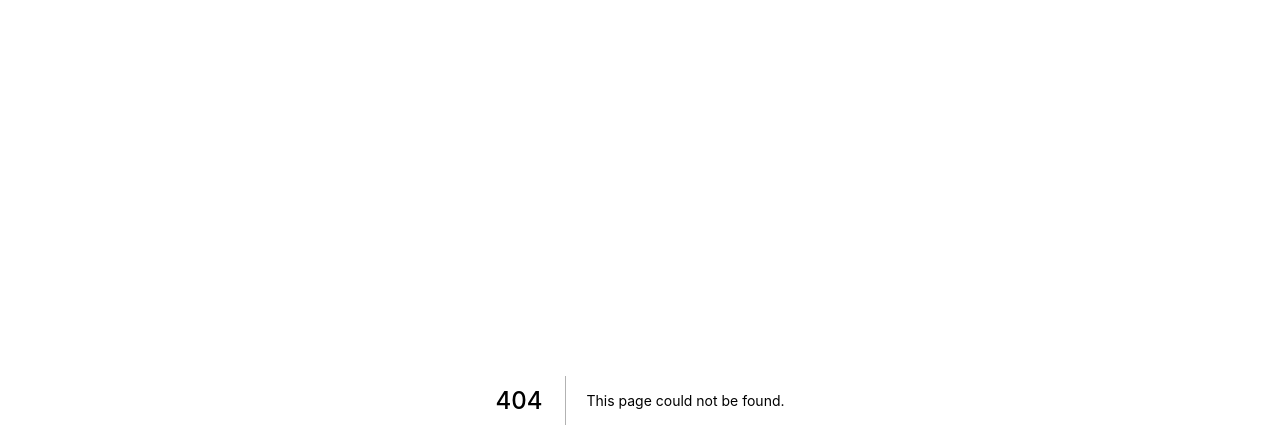
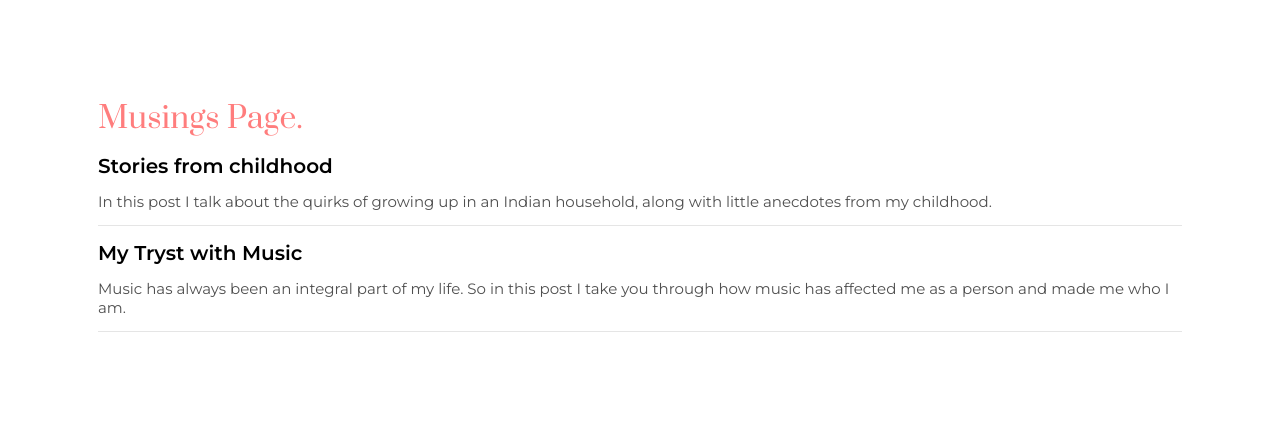
Before and after one commit to preetiman-misra/personal-site, a Next.js app: page /musings in a window 1280 px wide. Before the commit this address had no page. Shown: the top 448 px of the page. Built offline with nearby package versions, Linux system fonts and the light colour scheme.

Commit message:
Added MDX and started working on Musings page

```diff
--- /dev/null
+++ b/components/Layout.js
@@ -0,0 +1,7 @@
+export default function Layout({ children }) {
+  return (
+    <>
+      <div className="main">{children}</div>
+    </>
+  );
+}
--- a/next.config.js
+++ b/next.config.js
@@ -1,3 +1,5 @@
-module.exports = {
-  reactStrictMode: true,
-}
+const withMDX = require("@next/mdx")();
+
+module.exports = withMDX({
+  pageExtensions: ["js", "jsx", "md", "mdx"],
+});
--- a/package.json
+++ b/package.json
@@ -15,6 +15,8 @@
     "sass": "^1.38.2"
   },
   "devDependencies": {
+    "@mdx-js/loader": "^1.6.22",
+    "@next/mdx": "^11.1.0",
     "eslint": "7.32.0",
     "eslint-config-next": "11.1.0"
   }
--- a/pages/_app.js
+++ b/pages/_app.js
@@ -1,7 +1,12 @@
 import "../styles/globals.scss";
+import Layout from "../components/Layout";
 
 function MyApp({ Component, pageProps }) {
-  return <Component {...pageProps} />;
+  return (
+    <Layout>
+      <Component {...pageProps} />
+    </Layout>
+  );
 }
 
 export default MyApp;
--- a/pages/index.js
+++ b/pages/index.js
@@ -5,7 +5,7 @@ import Artwork from "../components/Artwork/Artwork";
 
 export default function Home() {
   return (
-    <div className="main">
+    <>
       {/* Header Section */}
       <div className="header">
         <div className="header__menu">
@@ -37,6 +37,6 @@ export default function Home() {
 
       {/* Artwork Section */}
       <Artwork />
-    </div>
+    </>
   );
 }
--- /dev/null
+++ b/pages/musings/index.js
@@ -0,0 +1,16 @@
+import PostList from "../../components/Musings/PostList";
+
+export default function Musings() {
+  return (
+    <>
+      <div className="">
+        <span className="font-prata font-lg color-red center">
+          Musings Page.
+        </span>
+      </div>
+
+      {/* Post List */}
+      <PostList />
+    </>
+  );
+}
--- /dev/null
+++ b/pages/musings/one.mdx
@@ -0,0 +1,3 @@
+# Stories from childhood
+
+This is some page.
--- a/styles/_helpers.scss
+++ b/styles/_helpers.scss
@@ -16,6 +16,7 @@
 
 // Fonts
 .font {
+  // Font Family
   &-prata {
     font-family: "Prata", serif;
   }
@@ -23,4 +24,22 @@
   &-montserrat {
     font-family: "Montserrat", sans-serif;
   }
+
+  // Font Size
+  &-lg {
+    font-size: $font-lg;
+  }
+
+  &-md {
+    font-size: $font-md;
+  }
+
+  &-sm {
+    font-size: $font-sm;
+  }
 }
+
+// Text Transform
+.center {
+  text-align: center;
+}
--- a/styles/_variables.scss
+++ b/styles/_variables.scss
@@ -4,3 +4,8 @@ $pastelOrange: #ffa665;
 $pastelRed: #ff7d7d;
 $border: #e5e5e5;
 $detail: #4f4f4f;
+
+// Font Sizes
+$font-lg: 30px;
+$font-md: 15px;
+$font-sm: 10px;
```
Also changed, not shown: 1 other file (tests, documents, lock files or other folders).
